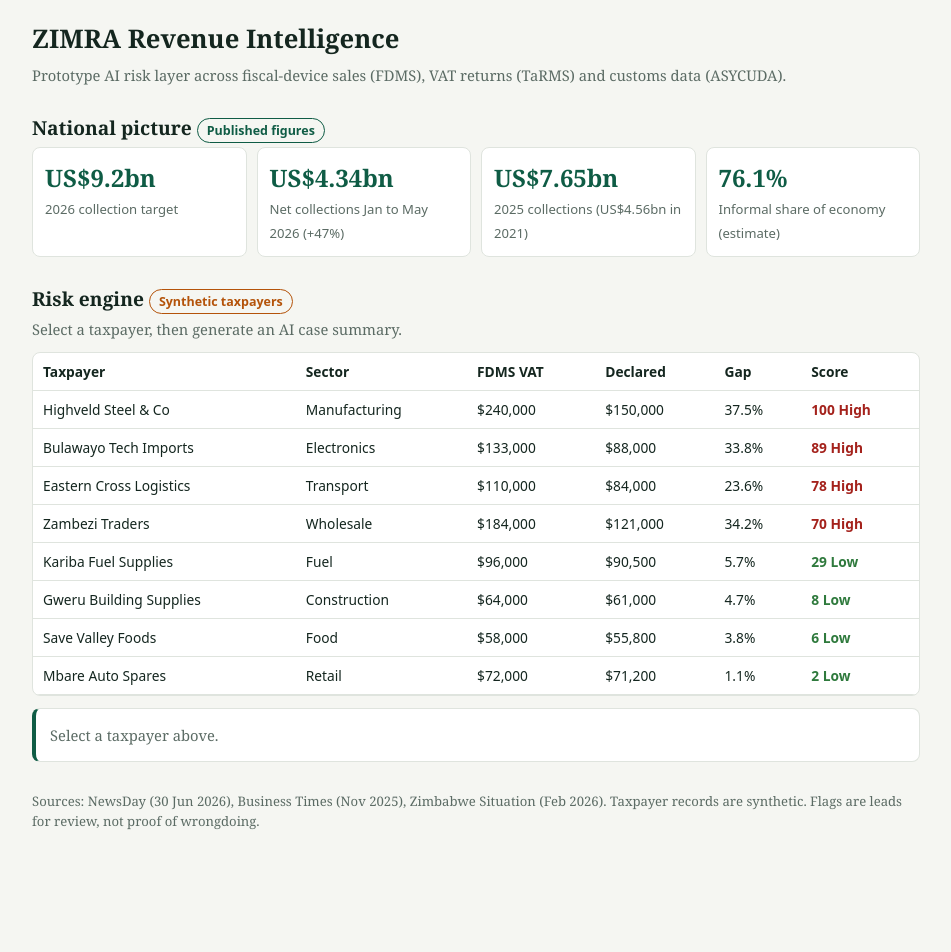
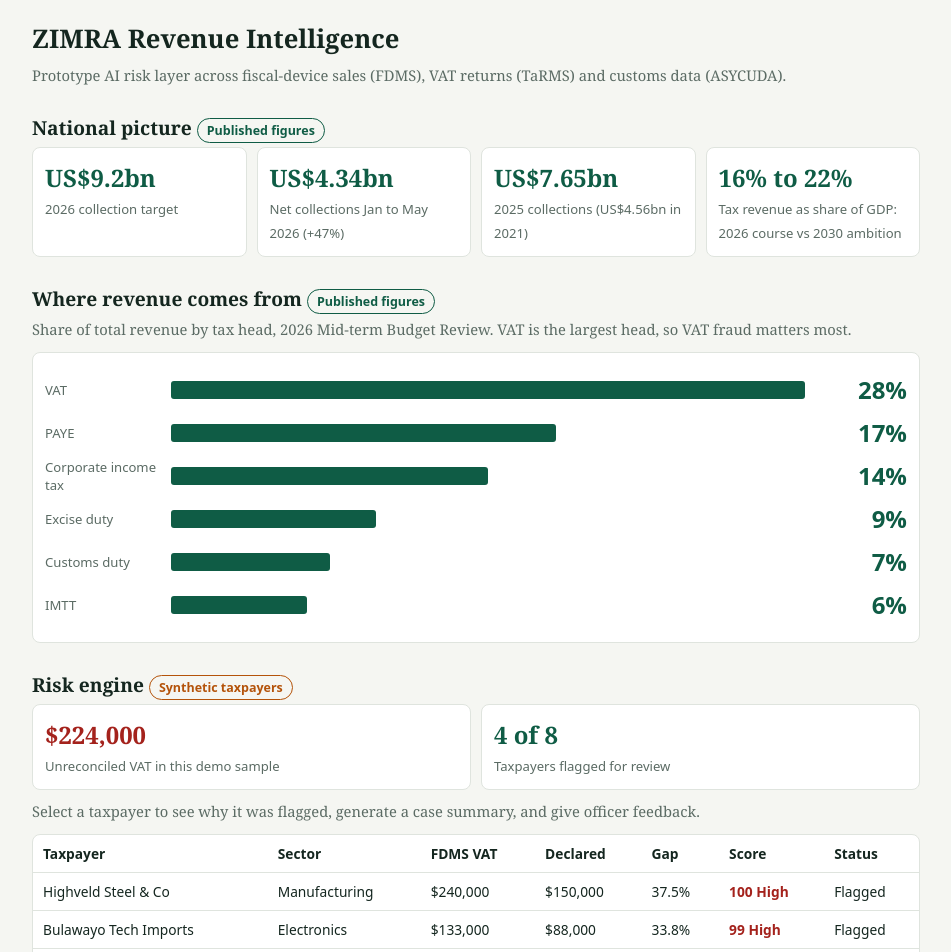
Before and after one commit to takunda-xhex/zimra-app, a Next.js app: page / in a window 1280 px wide. Shown: the top 952 px of the page, without its empty margins (164-1115 px from the left). Before the commit the page ends 872 px from the top, so only its background shows below. Built offline with nearby package versions, Linux system fonts and the light colour scheme.

Commit message:
Update page.js

```diff
--- a/app/page.js
+++ b/app/page.js
@@ -1,34 +1,91 @@
 "use client";
 import {useState} from "react";
-const D=[["Zambezi Traders","Wholesale",184000,121000,0,1,0],["Kariba Fuel Supplies","Fuel",96000,90500,1,0,0],["Mbare Auto Spares","Retail",72000,71200,0,0,0],["Highveld Steel & Co","Manufacturing",240000,150000,1,1,1],["Save Valley Foods","Food",58000,55800,0,0,0],["Bulawayo Tech Imports","Electronics",133000,88000,1,1,0],["Gweru Building Supplies","Construction",64000,61000,0,0,0],["Eastern Cross Logistics","Transport",110000,84000,1,0,1]];
+const D=[["Zambezi Traders","Wholesale",184000,121000,0,1,0,1],["Kariba Fuel Supplies","Fuel",96000,90500,1,0,0,0],["Mbare Auto Spares","Retail",72000,71200,0,0,0,1],["Highveld Steel & Co","Manufacturing",240000,150000,1,1,1,0],["Save Valley Foods","Food",58000,55800,0,0,0,0],["Bulawayo Tech Imports","Electronics",133000,88000,1,1,0,1],["Gweru Building Supplies","Construction",64000,61000,0,0,0,0],["Eastern Cross Logistics","Transport",110000,84000,1,0,1,0]];
+const HEADS=[["VAT",28],["PAYE",17],["Corporate income tax",14],["Excise duty",9],["Customs duty",7],["IMTT",6]];
+const STAGES=["Flagged","Assigned","Under audit","Recovered"];
 const N={H:"High",M:"Medium",L:"Low"};
-function calc(r){const g=(r[2]-r[3])/r[2]*100,s=Math.round(Math.min(100,g*1.6+r[4]*20+r[5]*15+r[6]*20));return{g,s,l:s>=60?"H":s>=30?"M":"L"}}
+const COL={H:"var(--bad)",M:"var(--warn)",L:"var(--ok)"};
+const W0={gap:1.6,imp:20,hs:15,link:20,rate:10};
+function calc(r,w){
+  const g=(r[2]-r[3])/r[2]*100;
+  const p=[["VAT gap",Math.min(60,g*w.gap)],["Import mismatch",r[4]*w.imp],["HS code issue",r[5]*w.hs],["Linked firms",r[6]*w.link],["Wrong VAT rate",r[7]*w.rate]];
+  const s=Math.round(Math.min(100,p.reduce((a,x)=>a+x[1],0)));
+  return {g,p,s,l:s>=60?"H":s>=30?"M":"L"};
+}
+function Bar({label,pct,max,text,color}){
+  return <div style={{display:"flex",alignItems:"center",gap:8,margin:"7px 0",fontFamily:"system-ui",fontSize:".85rem"}}>
+    <span style={{flex:"0 0 118px",color:"var(--mut)"}}>{label}</span>
+    <div style={{flex:1}}><div style={{height:18,width:Math.max(2,pct/max*100)+"%",background:color||"var(--acc)",borderRadius:3}}></div></div>
+    <b style={{flex:"0 0 46px",textAlign:"right"}}>{text}</b>
+  </div>;
+}
 export default function Page(){
   const [sel,setSel]=useState(null),[txt,setTxt]=useState(""),[busy,setBusy]=useState(false),[err,setErr]=useState("");
-  const rows=D.map((r,i)=>({r,i,c:calc(r)})).sort((a,b)=>b.c.s-a.c.s);
-  async function ask(o){setBusy(true);setErr("");setTxt("");
-    try{const res=await fetch("/api/case",{method:"POST",headers:{"content-type":"application/json"},body:JSON.stringify({taxpayer:o.r[0],sector:o.r[1],fdmsVatUSD:o.r[2],declaredVatUSD:o.r[3],vatGapPercent:+o.c.g.toFixed(1),importMismatch:!!o.r[4],hsCodeIssue:!!o.r[5],linkedFirms:!!o.r[6],riskScore:o.c.s})});
-      const d=await res.json();if(!res.ok)throw new Error(d.error);setTxt(d.text)}catch(e){setErr(e.message)}setBusy(false)}
+  const [w,setW]=useState(W0),[st,setSt]=useState({}),[msg,setMsg]=useState("");
+  const rows=D.map((r,i)=>({r,i,c:calc(r,w)})).sort((a,b)=>b.c.s-a.c.s);
+  const flagged=rows.filter(x=>x.c.s>=30);
+  const atRisk=flagged.reduce((a,x)=>a+x.r[2]-x.r[3],0);
   const o=sel!==null?rows.find(x=>x.i===sel):null;
+  const status=x=>st[x.i]||(x.c.s>=30?"Flagged":"Monitor");
+  async function ask(o){
+    setBusy(true);setErr("");setTxt("");
+    try{
+      const res=await fetch("/api/case",{method:"POST",headers:{"content-type":"application/json"},body:JSON.stringify({taxpayer:o.r[0],sector:o.r[1],fdmsVatUSD:o.r[2],declaredVatUSD:o.r[3],vatGapPercent:+o.c.g.toFixed(1),importMismatch:!!o.r[4],hsCodeIssue:!!o.r[5],linkedFirms:!!o.r[6],wrongVatRate:!!o.r[7],riskScore:o.c.s})});
+      const d=await res.json();
+      if(!res.ok)throw new Error(d.error);
+      setTxt(d.text);
+    }catch(e){setErr(e.message)}
+    setBusy(false);
+  }
+  function feedback(o,yes){
+    const f=yes?1.08:0.92,r=o.r;
+    setW(p=>({gap:p.gap*f,imp:r[4]?p.imp*f:p.imp,hs:r[5]?p.hs*f:p.hs,link:r[6]?p.link*f:p.link,rate:r[7]?p.rate*f:p.rate}));
+    setSt(s=>({...s,[o.i]:yes?"Under audit":"Cleared"}));
+    setMsg(yes?"Officer confirmed the risk. Scoring weights for the signals on this case were raised 8%.":"Officer cleared the case. Scoring weights for the signals on this case were lowered 8%.");
+  }
+  const chip=(active)=>({padding:"6px 10px",fontSize:".8rem",background:active?"var(--acc)":"transparent",color:active?"var(--bg)":"var(--ink)",border:"1px solid var(--line)"});
   return <main>
     <h1>ZIMRA Revenue Intelligence</h1>
     <p className="s">Prototype AI risk layer across fiscal-device sales (FDMS), VAT returns (TaRMS) and customs data (ASYCUDA).</p>
+
     <h2>National picture <span className="tag real">Published figures</span></h2>
     <div className="grid">
       <div className="k"><b>US$9.2bn</b><span>2026 collection target</span></div>
       <div className="k"><b>US$4.34bn</b><span>Net collections Jan to May 2026 (+47%)</span></div>
       <div className="k"><b>US$7.65bn</b><span>2025 collections (US$4.56bn in 2021)</span></div>
-      <div className="k"><b>76.1%</b><span>Informal share of economy (estimate)</span></div>
+      <div className="k"><b>16% to 22%</b><span>Tax revenue as share of GDP: 2026 course vs 2030 ambition</span></div>
     </div>
+
+    <h2>Where revenue comes from <span className="tag real">Published figures</span></h2>
+    <p className="s">Share of total revenue by tax head, 2026 Mid-term Budget Review. VAT is the largest head, so VAT fraud matters most.</p>
+    <div className="k">{HEADS.map(h=><Bar key={h[0]} label={h[0]} pct={h[1]} max={30} text={h[1]+"%"}/>)}</div>
+
     <h2>Risk engine <span className="tag syn">Synthetic taxpayers</span></h2>
-    <p className="s">Select a taxpayer, then generate an AI case summary.</p>
-    <div className="wrap"><table><thead><tr><th>Taxpayer</th><th>Sector</th><th>FDMS VAT</th><th>Declared</th><th>Gap</th><th>Score</th></tr></thead><tbody>
-      {rows.map(x=><tr key={x.i} className={"r"+(sel===x.i?" sel":"")} onClick={()=>{setSel(x.i);setTxt("");setErr("")}}>
-        <td>{x.r[0]}</td><td>{x.r[1]}</td><td>${x.r[2].toLocaleString()}</td><td>${x.r[3].toLocaleString()}</td><td>{x.c.g.toFixed(1)}%</td><td className={"sc "+x.c.l}>{x.c.s} {N[x.c.l]}</td></tr>)}
+    <div className="grid">
+      <div className="k"><b style={{color:"var(--bad)"}}>${atRisk.toLocaleString()}</b><span>Unreconciled VAT in this demo sample</span></div>
+      <div className="k"><b>{flagged.length} of {D.length}</b><span>Taxpayers flagged for review</span></div>
+    </div>
+    <p className="s" style={{marginTop:10}}>Select a taxpayer to see why it was flagged, generate a case summary, and give officer feedback.</p>
+    <div className="wrap"><table><thead><tr><th>Taxpayer</th><th>Sector</th><th>FDMS VAT</th><th>Declared</th><th>Gap</th><th>Score</th><th>Status</th></tr></thead><tbody>
+      {rows.map(x=><tr key={x.i} className={"r"+(sel===x.i?" sel":"")} onClick={()=>{setSel(x.i);setTxt("");setErr("");setMsg("")}}>
+        <td>{x.r[0]}</td><td>{x.r[1]}</td><td>${x.r[2].toLocaleString()}</td><td>${x.r[3].toLocaleString()}</td><td>{x.c.g.toFixed(1)}%</td><td className={"sc "+x.c.l}>{x.c.s} {N[x.c.l]}</td><td>{status(x)}</td></tr>)}
     </tbody></table></div>
+
     <div className="case">{o?<>
-      <b>{o.r[0]}: {N[o.c.l]} risk ({o.c.s}/100)</b><div className="s">VAT gap {o.c.g.toFixed(1)}% between fiscal-device data and the return.</div>
-      <button disabled={busy} onClick={()=>ask(o)}>{busy?"Generating...":"Generate AI case summary"}</button>
+      <b>{o.r[0]}: {N[o.c.l]} risk ({o.c.s}/100)</b>
+      <div className="s">Why this score (points from each signal):</div>
+      {o.c.p.map(p=><Bar key={p[0]} label={p[0]} pct={p[1]} max={100} text={"+"+Math.round(p[1])} color={COL[o.c.l]}/>)}
+      {o.r[7]?<div className="s">VAT rate check: some receipts appear calculated at the old 15% instead of the 2026 rate of 15.5%.</div>:null}
+      <div style={{display:"flex",gap:8,flexWrap:"wrap",margin:"12px 0"}}>
+        <button disabled={busy} onClick={()=>ask(o)}>{busy?"Generating...":"Generate AI case summary"}</button>
+        <button onClick={()=>feedback(o,true)}>Confirm risk</button>
+        <button onClick={()=>feedback(o,false)}>Clear case</button>
+      </div>
+      <div className="s" style={{marginBottom:6}}>Case status:</div>
+      <div style={{display:"flex",gap:6,flexWrap:"wrap"}}>{STAGES.map(s=><button key={s} style={chip(status(o)===s)} onClick={()=>setSt({...st,[o.i]:s})}>{s}</button>)}</div>
+      {msg&&<p className="s" style={{marginTop:10}}>{msg} Demo only: the model resets when the page reloads.</p>}
       {err&&<p className="out H">{err}</p>}{txt&&<div className="out">{txt}</div>}</>:<span className="s">Select a taxpayer above.</span>}</div>
-    <footer>Sources: NewsDay (30 Jun 2026), Business Times (Nov 2025), Zimbabwe Situation (Feb 2026). Taxpayer records are synthetic. Flags are leads for review, not proof of wrongdoing.</footer>
+
+    <p className="s" style={{marginTop:14}}><button style={{background:"transparent",color:"var(--ink)",border:"1px solid var(--line)",padding:"6px 10px",fontSize:".8rem"}} onClick={()=>{setW(W0);setSt({});setMsg("")}}>Reset model and cases</button></p>
+    <footer>Sources: NewsDay (30 Jun 2026); Zimbabwe Situation, 2026 Mid-term Budget Review (30 Jul 2026); M&amp;J Consultants and RegisterCompany.co.zw (2026 VAT rate of 15.5%). Taxpayer records are synthetic. Flags are leads for review, not proof of wrongdoing.</footer>
   </main>}
```
